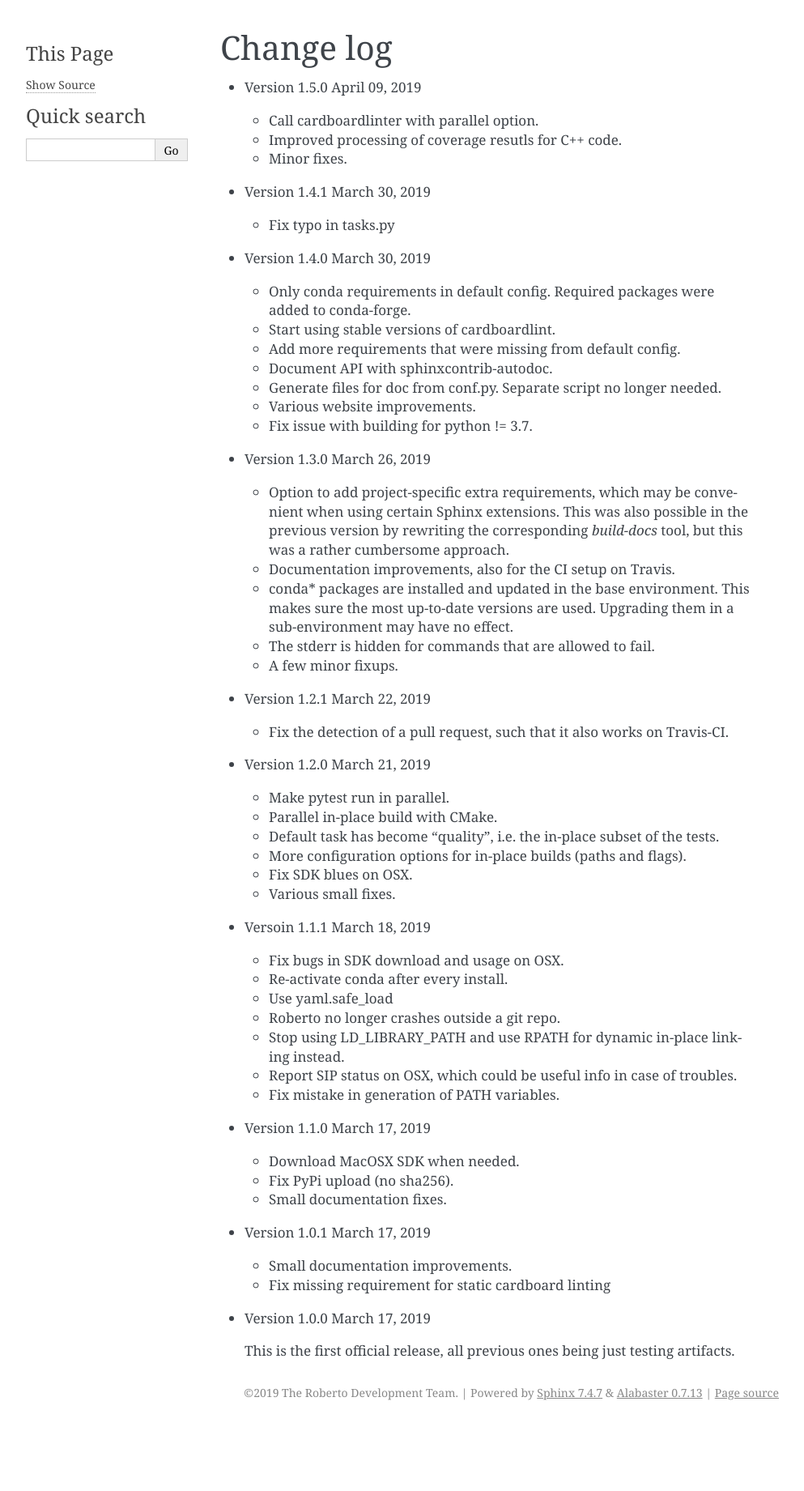
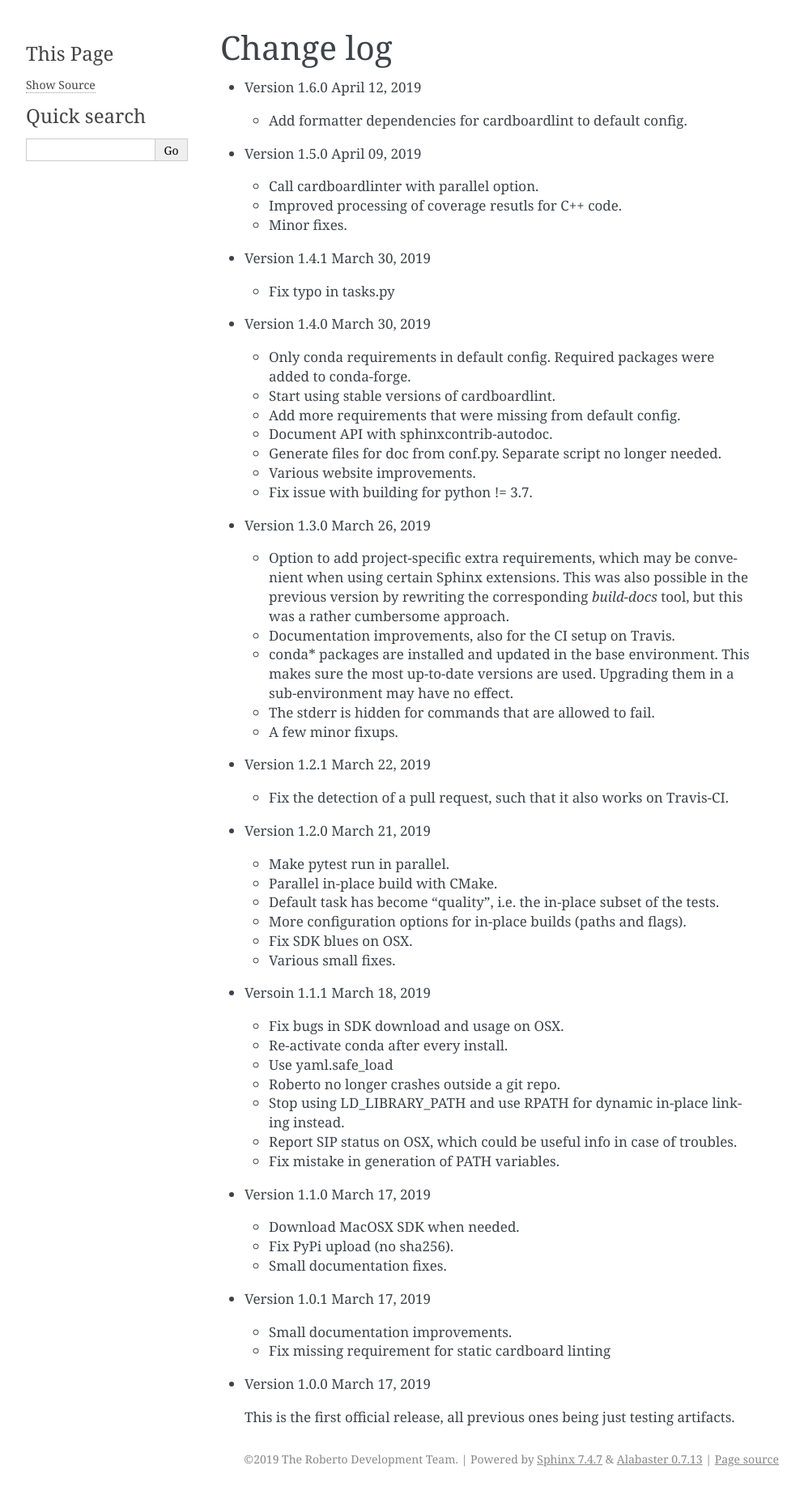
Before and after one commit to theochem/roberto, a Sphinx documentation site: the page built from doc/changelog.rst, in a window 1280 px wide. Shown: the whole page at 81% size, without its empty margins (148-1141 px from the left). Built offline with Sphinx 7.4.7, drawn with Linux system fonts in a browser that asks for light colours; pages that are not in the unit, such as notebooks, are missing from menus; the version number could not be read and is left out; before the commit the page ends 1759 px from its top, so only the background shows below that.

Commit message:
Add formatter dependencies to default config

```diff
--- a/doc/changelog.rst
+++ b/doc/changelog.rst
@@ -2,6 +2,10 @@
 
 Change log
 ##########
+
+- Version 1.6.0 April 12, 2019
+
+  - Add formatter dependencies for cardboardlint to default config.
 
 - Version 1.5.0 April 09, 2019
 
```
Also changed, not shown: 1 other file.
